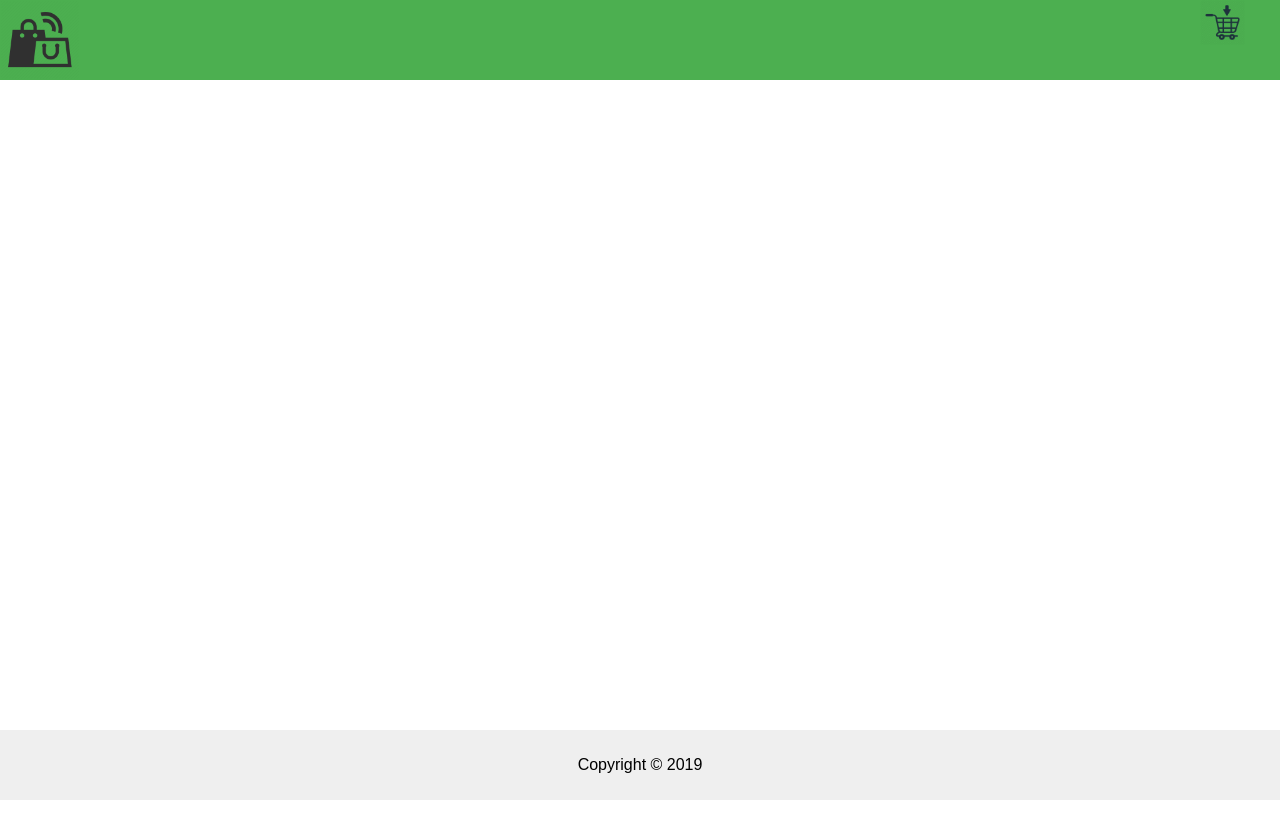
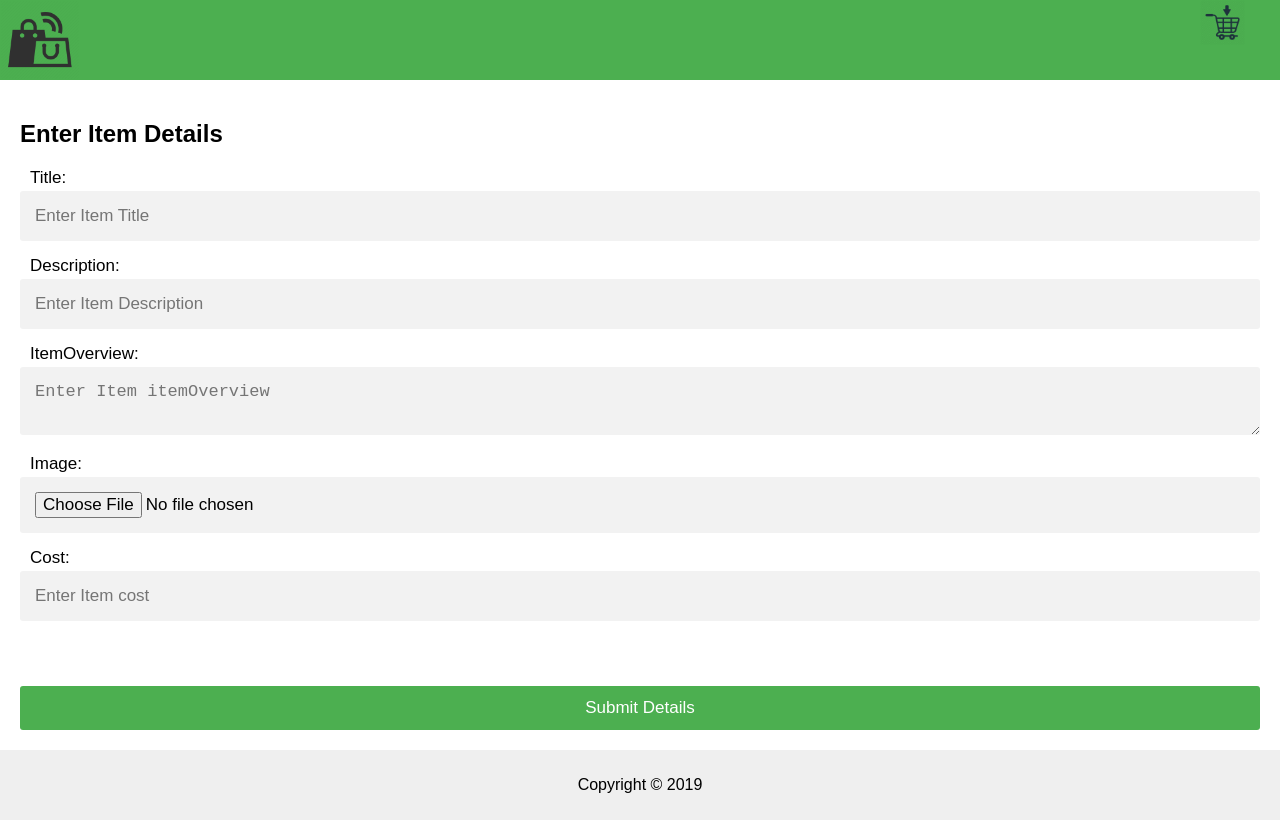
Before and after one commit to Asudharshanam/Shopping-Cart, a React (Create React App) app: page /seller-form in a window 1280 px wide. Built offline with nearby package versions, Linux system fonts and the light colour scheme.

Commit message:
add seller form

```diff
--- a/src/App.css
+++ b/src/App.css
@@ -242,13 +242,13 @@ footer {
 /* PaymentForm */
 
 .Legend {
-  font-size: 17px !important;
+  font-size: 17px;
   display: flex;
   padding: 0px 10px 3px
 }
 
 .Form input {
-  font-size: 17px !important;
+  font-size: 17px ;
   outline: 0;
   background: #f2f2f2;
   width: 100%;
@@ -256,7 +256,18 @@ footer {
   margin: 0 0 15px;
   padding: 15px;
   box-sizing: border-box;
-  font-size: 14px;
+  border-radius: 3px;
+}
+
+textarea {
+  font-size: 17px;
+  outline: 0;
+  background: #f2f2f2;
+  width: 100%;
+  border: 0;
+  margin: 0 0 15px;
+  padding: 15px;
+  box-sizing: border-box;
   border-radius: 3px;
 }
 
@@ -340,3 +351,22 @@ input::-webkit-inner-spin-button {
 .IconContainerWithInput input[type=number] {
   -moz-appearance:textfield; /* Firefox */
 }
+
+/* WelcomePage */
+
+.WelcomePage {
+  margin: auto;
+  width: max-content;
+}
+
+.WelcomePage button{
+  background-color: #4CAF50;
+  color: white;
+  padding: 12px;
+  margin: 50px 0 0 0;
+  border: none;
+  width: 100%;
+  border-radius: 3px;
+  cursor: pointer;
+  font-size: 17px;
+}
--- a/src/App.js
+++ b/src/App.js
@@ -7,6 +7,8 @@ import AppFooter from './components/AppFooter'
 import ItemListCards from './containers/ItemListCards';
 import Cart from './containers/Cart'
 import Payment from './containers/Payment'
+import WelcomePage from './components/WelcomePage';
+import SellerForm from './containers/SellerForm';
 
 import './App.css';
 
@@ -20,7 +22,9 @@ function App() {
         </header>
         <article>
           <div>
-            <Route exact path="/" component={ItemListCards} />
+            <Route exact path="/" component={WelcomePage} />
+            <Route path="/seller-form" component={SellerForm} />
+            <Route path="/shopping-items" component={ItemListCards} />
             <Route path="/payment" component={Payment} />
           </div>
         </article>
--- /dev/null
+++ b/src/actions/sellerForm.js
@@ -0,0 +1,7 @@
+export const SELLER_FORM_DETAILS_CHANGE = "SELLER_FORM_DETAILS_CHANGE"
+export function sellerFormDetailsChange(changedValue) {
+    return {
+        type: SELLER_FORM_DETAILS_CHANGE,
+        changedValue
+    }
+}
--- a/src/components/ItemListCards.js
+++ b/src/components/ItemListCards.js
@@ -23,7 +23,7 @@ const cardsList = [
     },
     {
         itemId: "3",
-        itemTitle: "Men's San Francisco 49ers Joe Montana Nike Scarlet Retired Player Vapor Untouchable Limited Throwback Jersey",
+        itemTitle: "Men's Player Vapor Untouchable Limited Throwback Jersey",
         itemCost: "$1000",
         itemDescription: "This is the item Description3",
         itemOverview: "Style:	Casual\n Color:	Multicolor\n Pattern Type:	Colorblock, Plants\n Neckline:	Hooded\n Type:	Pullovers\n Details:	Embroidery, Drawstring\n Sleeve Length:	Long Sleeve\n Season:	Fall/Winter\n Composition:	97% Polyester, 3% Spandex\n Fabric:	Fabric has some stretch\n Fit Type:	Regular Fit",
--- /dev/null
+++ b/src/components/SellerForm.js
@@ -0,0 +1,89 @@
+import React from 'react'
+
+export function SellerForm({ formDetailsChange, sellerFormDetails }) {
+
+    function getImageBase64(event) {
+
+        let base64
+        let file = event.target.files[0]
+        let fileReader = new FileReader()
+        fileReader.onload = loadFile
+        function loadFile(readerEvent) {
+            base64 = readerEvent.target.result
+            formDetailsChange({ "itemImage": base64.split(',')[1] })
+            return base64
+        }
+        fileReader.readAsDataURL(file)
+    }
+
+    function onChange(event) {
+        if (event.target.name === "itemImage") {
+            getImageBase64(event)
+        } else {
+            formDetailsChange({ [event.target.name]: event.target.value })
+        }
+    }
+
+    function onSubmit(event) {
+        event.preventDefault()
+        console.log(sellerFormDetails)
+    }
+
+    return (
+        <div>
+            <h2>Enter Item Details</h2>
+            <form className="Form">
+                <legend className="Legend">Title:</legend>
+                <input
+                    onBlur={() => { }}
+                    name="itemTitle"
+                    type="text"
+                    placeholder="Enter Item Title"
+                    onChange={onChange}
+                    value={sellerFormDetails.itemTitle}
+                />
+                <legend className="Legend">Description:</legend>
+                <input
+                    onBlur={() => { }}
+                    name="itemDescription"
+                    type="text"
+                    placeholder="Enter Item Description"
+                    onChange={onChange}
+                    value={sellerFormDetails.itemDescription}
+                />
+
+                <legend className="Legend">ItemOverview:</legend>
+                <textarea
+                    onBlur={() => { }}
+                    name="itemOverview"
+                    type="text"
+                    placeholder="Enter Item itemOverview"
+                    onChange={onChange}
+                    value={sellerFormDetails.itemOverview}
+                />
+
+                <legend className="Legend">Image:</legend>
+                <input
+                    onBlur={() => { }}
+                    name="itemImage"
+                    type="file"
+                    onChange={onChange}
+                />
+
+                <legend className="Legend">Cost:</legend>
+                <input
+                    onBlur={() => { }}
+                    name="itemCost"
+                    type="text"
+                    placeholder="Enter Item cost"
+                    onChange={onChange}
+                    value={sellerFormDetails.itemCost}
+                />
+
+                <button onClick={onSubmit} className="SubmitPaymentButton">Submit Details</button>
+            </form>
+        </div>
+    )
+}
+
+export default SellerForm
--- /dev/null
+++ b/src/components/WelcomePage.js
@@ -0,0 +1,23 @@
+import React from 'react'
+import { withRouter } from 'react-router-dom'
+
+export function WelcomePage({ history }) {
+
+    function wantToBuy() {
+        history.push('/shopping-items')
+    }
+
+    function wantToSell() {
+        history.push('/seller-form')
+    }
+
+    return (
+        <div className="WelcomePage">
+            <h2>Welcome to Smart Bag!</h2>
+            <button onClick={wantToSell}>Want to Sell</button>
+            <button onClick={wantToBuy}>Want To Buy</button>
+        </div>
+    )
+}
+
+export default withRouter(WelcomePage)
--- /dev/null
+++ b/src/containers/SellerForm.js
@@ -0,0 +1,17 @@
+import { connect } from 'react-redux'
+import { sellerFormDetailsChange } from '../actions/sellerForm'
+import SellerForm from '../components/SellerForm'
+
+export const mapStateToProps = state => ({
+    sellerFormDetails: state.sellerForm.sellerFormDetails
+})
+
+export const mapDispatchToProps = dispatch => ({
+
+    formDetailsChange: (changedValue) => {
+        dispatch(sellerFormDetailsChange(changedValue))
+    }
+
+})
+
+export default connect(mapStateToProps, mapDispatchToProps)(SellerForm)
--- a/src/reducers/index.js
+++ b/src/reducers/index.js
@@ -1,8 +1,10 @@
 import { combineReducers } from 'redux'
 import itemListCards from './itemListCards'
 import payment from './payment'
+import sellerForm from './sellerForm'
 
 export default combineReducers({
   itemListCards,
-  payment
+  payment,
+  sellerForm
 })
--- /dev/null
+++ b/src/reducers/sellerForm.js
@@ -0,0 +1,30 @@
+import { SELLER_FORM_DETAILS_CHANGE } from '../actions/sellerForm'
+
+export const initialState= {
+    sellerFormDetails: {
+        itemTitle: "",
+        itemDescription: "",
+        itemImage: "",
+        itemOverview: "",
+        itemCost: ""
+    }
+}
+
+export function SellerForm(state = initialState, action) {
+    switch(action.type) {
+
+        case SELLER_FORM_DETAILS_CHANGE:
+            return {
+                ...state,
+                sellerFormDetails: {
+                    ...state.sellerFormDetails,
+                    ...action.changedValue
+                }
+            }
+
+        default:
+            return state
+    }
+}
+
+export default SellerForm
```
